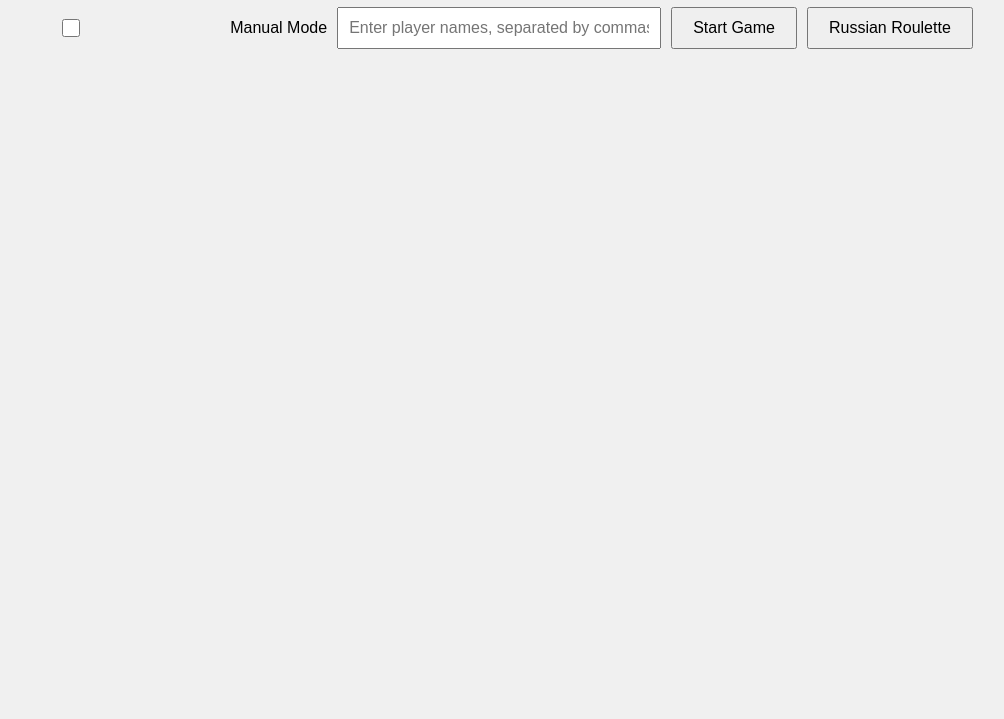
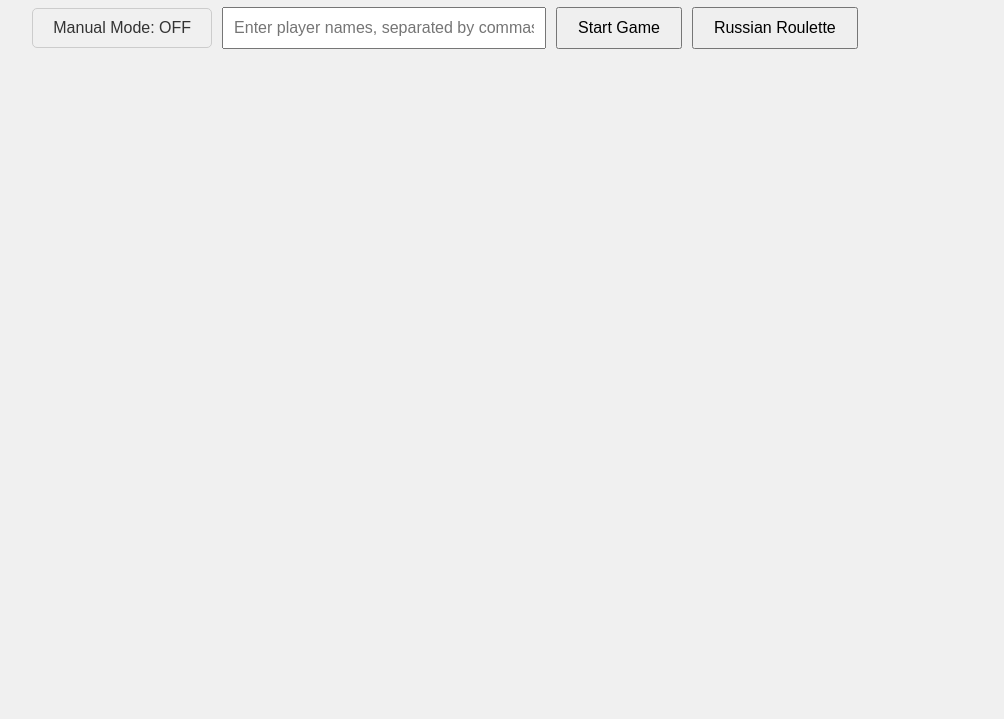
Before and after one commit to Kooksun/PR, a plain HTML site: page index.html in a window 1280 px wide. Shown: the part 81-800 px from the top of the page, without its empty margins (195-1199 px from the left). Drawn offline with Linux system fonts and the light colour scheme.

Commit message:
feat: Improve manual mode with toggle button and better prompt

```diff
--- a/index.html
+++ b/index.html
@@ -10,10 +10,7 @@
     <header>
         <h1>Pirate Roulette</h1>
         <div id="setup">
-            <label class="manual-mode-toggle">
-                <input type="checkbox" id="manual-mode">
-                Manual Mode
-            </label>
+            <button id="toggle-manual-mode" class="manual-mode-button">Manual Mode: OFF</button>
             <input type="text" id="player-names" placeholder="Enter player names, separated by commas">
             <button id="start-game">Start Game</button>
             <button id="start-russian-roulette">Russian Roulette</button>
--- a/style.css
+++ b/style.css
@@ -33,17 +33,31 @@ header {
     cursor: pointer;
 }
 
-.manual-mode-toggle {
-    display: flex;
-    align-items: center;
-    gap: 6px;
-    font-size: 16px;
+.manual-mode-button {
+    padding: 8px 15px;
+    font-size: 14px;
+    cursor: pointer;
+    border: 1px solid #ccc;
+    border-radius: 5px;
+    background-color: #f0f0f0;
+    color: #333;
+    transition: background-color 0.2s, color 0.2s, border-color 0.2s;
 }
 
-.manual-mode-toggle input {
-    width: 18px;
-    height: 18px;
+.manual-mode-button.active {
+    background-color: #4CAF50; /* Green for active */
+    color: white;
+    border-color: #4CAF50;
 }
+
+.manual-mode-button:hover {
+    background-color: #e0e0e0;
+}
+
+.manual-mode-button.active:hover {
+    background-color: #45a049;
+}
+
 
 #game-board {
     position: relative;
--- a/ui.js
+++ b/ui.js
@@ -1,6 +1,7 @@
 // UI 조작 로직
 
 let currentGame; // 현재 게임 인스턴스
+let manualMode = false; // 수동 모드 상태
 
 // 게임 보드를 렌더링하는 함수
 function renderBoard(game) {
@@ -90,11 +91,13 @@ function promptForManualSlotSelection() {
         return null;
     }
 
+    const currentPlayerName = currentGame.players[currentGame.currentPlayerIndex].name;
+
     while (true) {
-        const input = prompt(`슬롯 번호를 입력하세요 (1-${currentGame.slots.length})`);
+        const input = prompt(`${currentPlayerName}님, 슬롯 번호를 입력하세요 (1-${currentGame.slots.length})`);
         if (input === null) {
-            alert('게임을 진행하려면 슬롯 번호를 입력해야 합니다.');
-            continue;
+            console.log('사용자가 슬롯 선택을 취소했습니다. 무작위 슬롯을 선택합니다.');
+            return null; // 사용자가 취소하면 null 반환
         }
 
         const slotNumber = parseInt(input, 10);
@@ -210,6 +213,9 @@ function playTurn() {
         if (currentGame.manualMode) {
             console.log('수동 모드에서 슬롯 선택을 사용자에게 요청합니다.');
             selectedSlot = promptForManualSlotSelection();
+            if (selectedSlot === null) { // 사용자가 취소한 경우
+                selectedSlot = currentGame.selectRandomSlot(); // 무작위 슬롯 선택
+            }
         } else {
             selectedSlot = currentGame.selectRandomSlot(); // 무작위 슬롯 선택
         }
@@ -229,12 +235,20 @@ document.addEventListener('DOMContentLoaded', () => {
     const startGameButton = document.getElementById('start-game'); // 게임 시작 버튼
     const startRussianRouletteButton = document.getElementById('start-russian-roulette'); // 러시안 룰렛 버튼
     const playerNamesInput = document.getElementById('player-names'); // 플레이어 이름 입력 필드
-    const manualModeCheckbox = document.getElementById('manual-mode'); // 수동 모드 체크박스
+    const toggleManualModeButton = document.getElementById('toggle-manual-mode'); // 수동 모드 토글 버튼
     const errorElement = document.getElementById('error-message'); // 오류 메시지 표시 요소
+
+    // 초기 버튼 상태 설정
+    toggleManualModeButton.textContent = `Manual Mode: ${manualMode ? 'ON' : 'OFF'}`;
+    if (manualMode) {
+        toggleManualModeButton.classList.add('active');
+    } else {
+        toggleManualModeButton.classList.remove('active');
+    }
 
     function initializeGame(mode) {
         console.log(`${mode === 'russian' ? '러시안 룰렛' : '기본'} 모드 게임 시작 버튼 클릭됨.`);
-        currentGame = new Game({ mode, manualMode: manualModeCheckbox.checked }); // 새 게임 인스턴스 생성
+        currentGame = new Game({ mode, manualMode: manualMode }); // 새 게임 인스턴스 생성
         const playerNames = playerNamesInput.value; // 플레이어 이름 가져오기
 
         currentGame.addPlayers(playerNames); // 플레이어 추가
@@ -262,6 +276,14 @@ document.addEventListener('DOMContentLoaded', () => {
     // 러시안 룰렛 모드 시작 버튼 클릭 이벤트
     startRussianRouletteButton.addEventListener('click', () => initializeGame('russian'));
 
+    // 수동 모드 토글 버튼 클릭 이벤트
+    toggleManualModeButton.addEventListener('click', () => {
+        manualMode = !manualMode; // manualMode 상태 토글
+        toggleManualModeButton.textContent = `Manual Mode: ${manualMode ? 'ON' : 'OFF'}`; // 버튼 텍스트 업데이트
+        toggleManualModeButton.classList.toggle('active', manualMode); // 'active' 클래스 토글
+        console.log('수동 모드:', manualMode ? '활성화' : '비활성화'); // 콘솔 로그
+    });
+
     const closeButton = document.querySelector('.close-button'); // 팝업 닫기 버튼
     const resetGameButton = document.getElementById('reset-game-button'); // 게임 재설정 버튼
 
```
